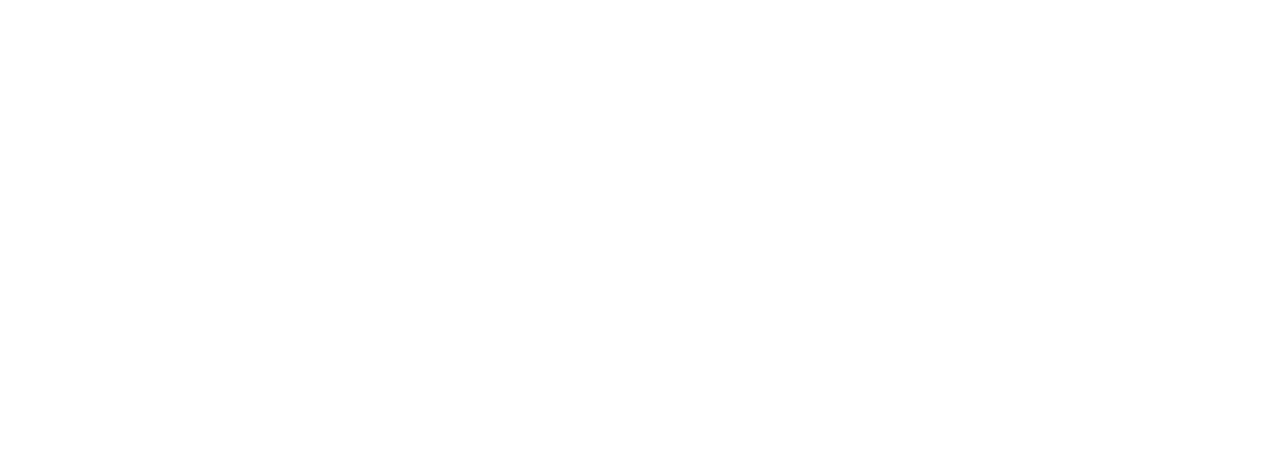
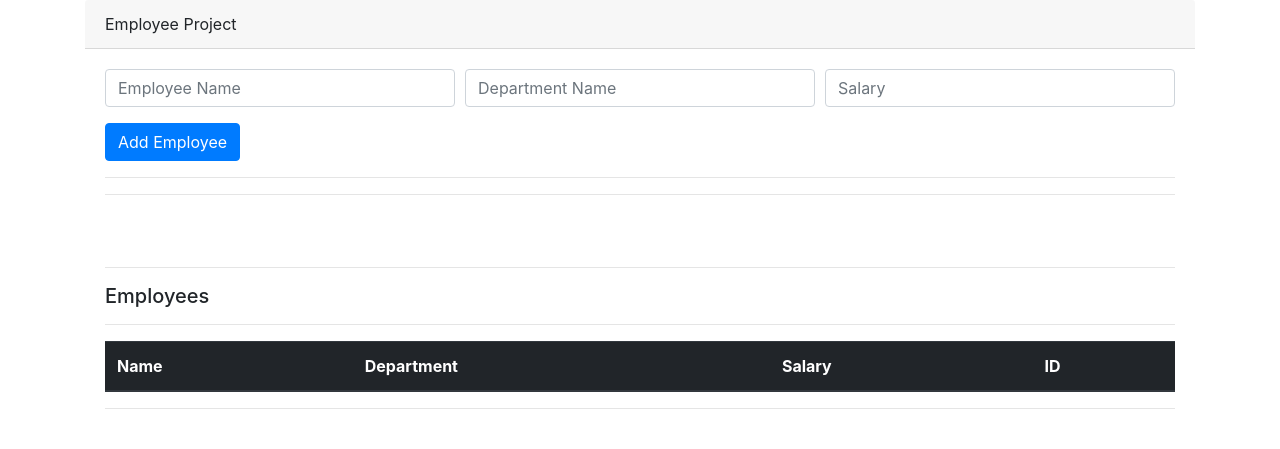
Before and after one commit to Darkathx/Employee-Project, a website built with webpack: page index.html in a window 1280 px wide. Built offline with nearby package versions, Linux system fonts and the light colour scheme.

Commit message:
made html file (thanks to Mustafa Murat Coşkun)

```diff
--- a/index.html
+++ b/index.html
@@ -4,9 +4,70 @@
     <meta charset="UTF-8">
     <meta http-equiv="X-UA-Compatible" content="IE=edge">
     <meta name="viewport" content="width=device-width, initial-scale=1.0">
+    <link rel="stylesheet" href="https://stackpath.bootstrapcdn.com/font-awesome/4.7.0/css/font-awesome.min.css">
+    <link rel="stylesheet" href="https://maxcdn.bootstrapcdn.com/bootstrap/4.0.0/css/bootstrap.min.css" integrity="sha384-Gn5384xqQ1aoWXA+058RXPxPg6fy4IWvTNh0E263XmFcJlSAwiGgFAW/dAiS6JXm" crossorigin="anonymous">
+
     <title>Employee Project</title>
 </head>
 <body>
+    <div class="container">
+        <div class="card-row">
+            <div class="card-header">Employee Project</div>
+            <div class="card-body">
+                <form id="employee-form" name="form">
+
+                    <div class="form-row">
+                        <div class="form-group col-md-4">
+                            <input type="text" class="form-control" name="name" id="name" placeholder="Employee Name">
+                        </div>
+                        <div class="form-group col-md-4">
+                            <input type="text" class="form-control" name="department" id="department" placeholder="Department Name">
+                        </div>
+                        <div class="form-group col-md-4">
+                            <input type="text" class="form-control" name="salary" id="salary" placeholder="Salary">
+                        </div>
+                    </div>
+                    <button type="submit" class="btn btn-primary">Add Employee</button>
+                </form>
+                <hr>
+                <button type="submit" class="btn btn-dark" id="update" style="display:none;">Update Employees</button>
+                <hr>
+            </div>
+            <div class="card-body">
+                <hr>
+                <h5 class="card-title" id="employees-title">Employees</h5>
+                <hr>
+                <table class="table table-dark">
+                    <thead>
+                        <tr>
+                            <th scope="col">Name</th>
+                            <th scope="col">Department</th>
+                            <th scope="col">Salary</th>
+                            <th scope="col">ID</th>
+                        </tr>
+                    </thead>
+                    <tbody id="employees">
+                        <!--
+                            <tr>
+                                <td>Meriç Kerem Yalçın</td>
+                                <td>IT</td>
+                                <td>5000</td>
+                                <td>1</td>
+                                <td><a href="#" id="update-employee" class="btn btn-danger">Update</a></td>
+                                <td><a href="#" id="delete-employee" class="btn btn-danger">Delete</a></td>
+                            </tr>
+                        -->
+                    </tbody>
+                </table>
+                <hr>
+            </div>
+        </div>
+    </div>
+            <script src="https://code.jquery.com/jquery-3.2.1.slim.min.js" integrity="sha384-KJ3o2DKtIkvYIK3UENzmM7KCkRr/rE9/Qpg6aAZGJwFDMVNA/GpGFF93hXpG5KkN" crossorigin="anonymous"></script>
+            <script src="https://cdnjs.cloudflare.com/ajax/libs/popper.js/1.12.9/umd/popper.min.js" integrity="sha384-ApNbgh9B+Y1QKtv3Rn7W3mgPxhU9K/ScQsAP7hUibX39j7fakFPskvXusvfa0b4Q" crossorigin="anonymous"></script>
+            <script src="https://maxcdn.bootstrapcdn.com/bootstrap/4.0.0/js/bootstrap.min.js" integrity="sha384-JZR6Spejh4U02d8jOt6vLEHfe/JQGiRRSQQxSfFWpi1MquVdAyjUar5+76PVCmYl" crossorigin="anonymous"></script>
+
+            <script src="./dist/main.js"></script>
 
 </body>
 </html>
```
Also changed, not shown: package.json (+6 -1 lines), 1 other file.
